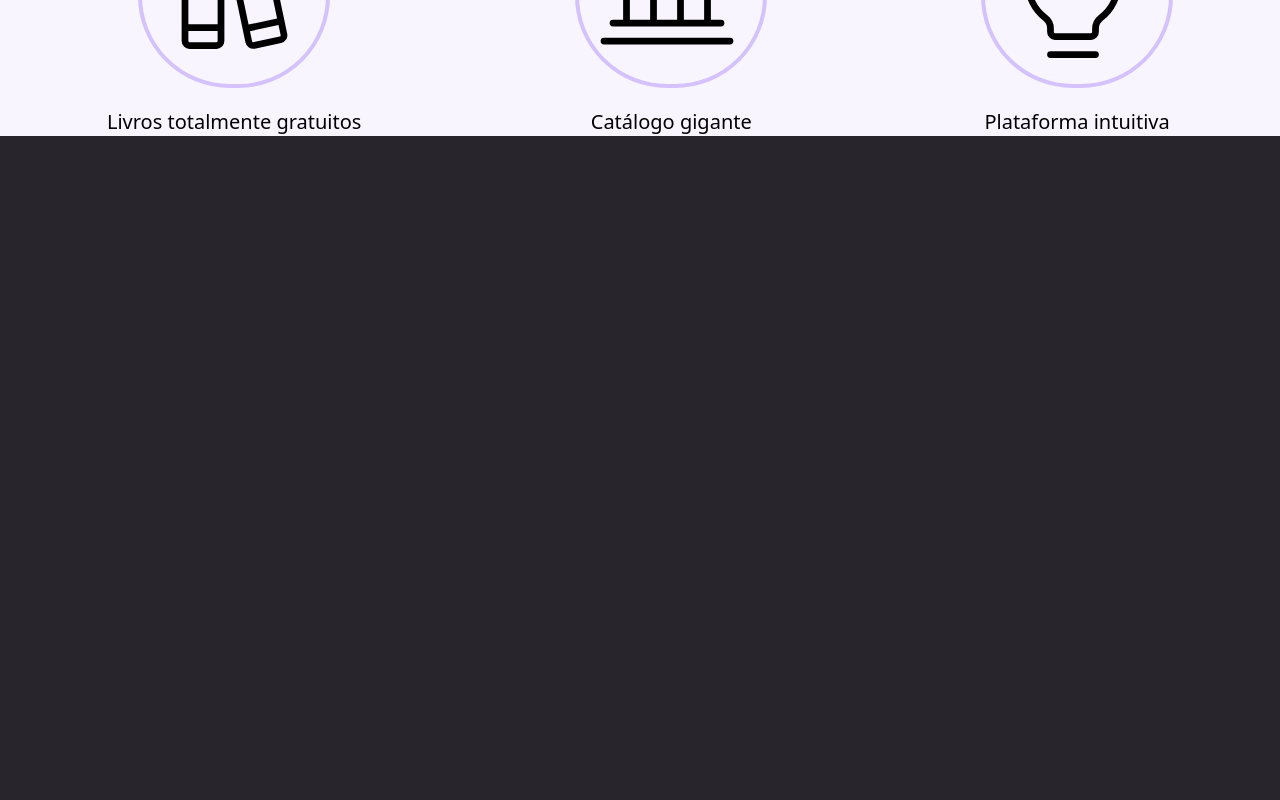
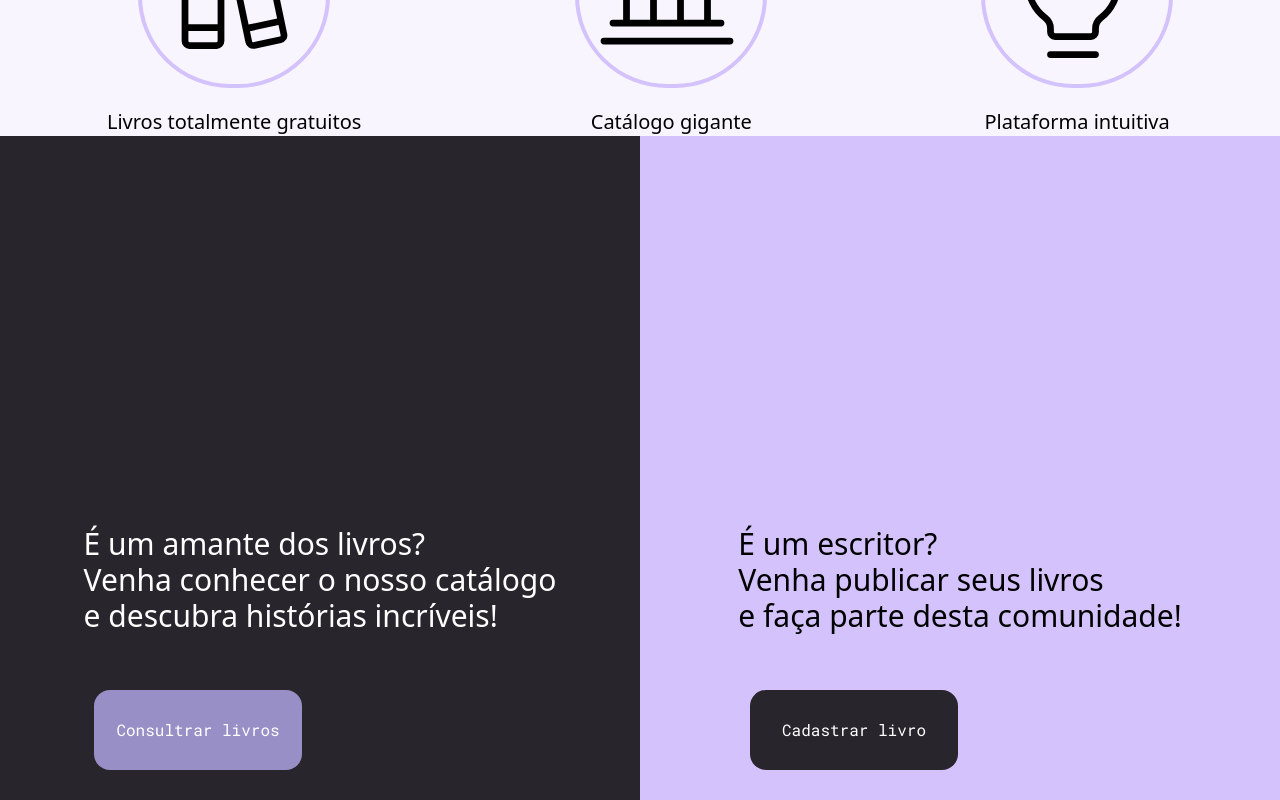
Before and after one commit to Gleison-dev/book-burst-frontend, a React (Vite) app: page / in a window 1280 px wide. Shown: the part 1180-1980 px from the top of the page. Before the commit the page ends 1316 px from the top, so only its background shows below. Built offline with nearby package versions, Linux system fonts and the light colour scheme.

Commit message:
feat: stylezed call page

```diff
--- a/src/components/Call/index.jsx
+++ b/src/components/Call/index.jsx
@@ -1,7 +1,36 @@
+import Button from "../Button";
+import "./style.css";
+
 export default function Call() {
   return (
     <>
-      <section></section>
+      <section className="flex justify-around items-center">
+        <div className="left-side text-white flex justify-center flex-col items-center h-screen">
+          <div>
+            <h3 className="text-3xl">
+              É um amante dos livros? <br />
+              Venha conhecer o nosso catálogo <br />e descubra histórias
+              incríveis!
+            </h3>
+          </div>
+          <div className="mt-14 mr-56">
+            <Button text="Consultrar livros" />
+          </div>
+        </div>
+        <div className="right-side bg-roxo_claro w-96 flex justify-center h-screen items-center flex-col">
+          <div>
+            <h3 className="text-3xl">
+              É um escritor? <br />
+              Venha publicar seus livros <br />e faça parte desta comunidade!
+            </h3>
+          </div>
+          <div className="mt-14 mr-48">
+            <button className="bg-preto text-white w-52 h-20 rounded-2xl mr-5 font-roboto_mono">
+              Cadastrar livro
+            </button>
+          </div>
+        </div>
+      </section>
     </>
-  )
+  );
 }
--- /dev/null
+++ b/src/components/Call/style.css
@@ -0,0 +1,9 @@
+.right-side {
+  width: 1024px;
+  height: 1024px;
+}
+
+.left-side {
+  width: 1024px;
+  height: 1024px;
+}
```
